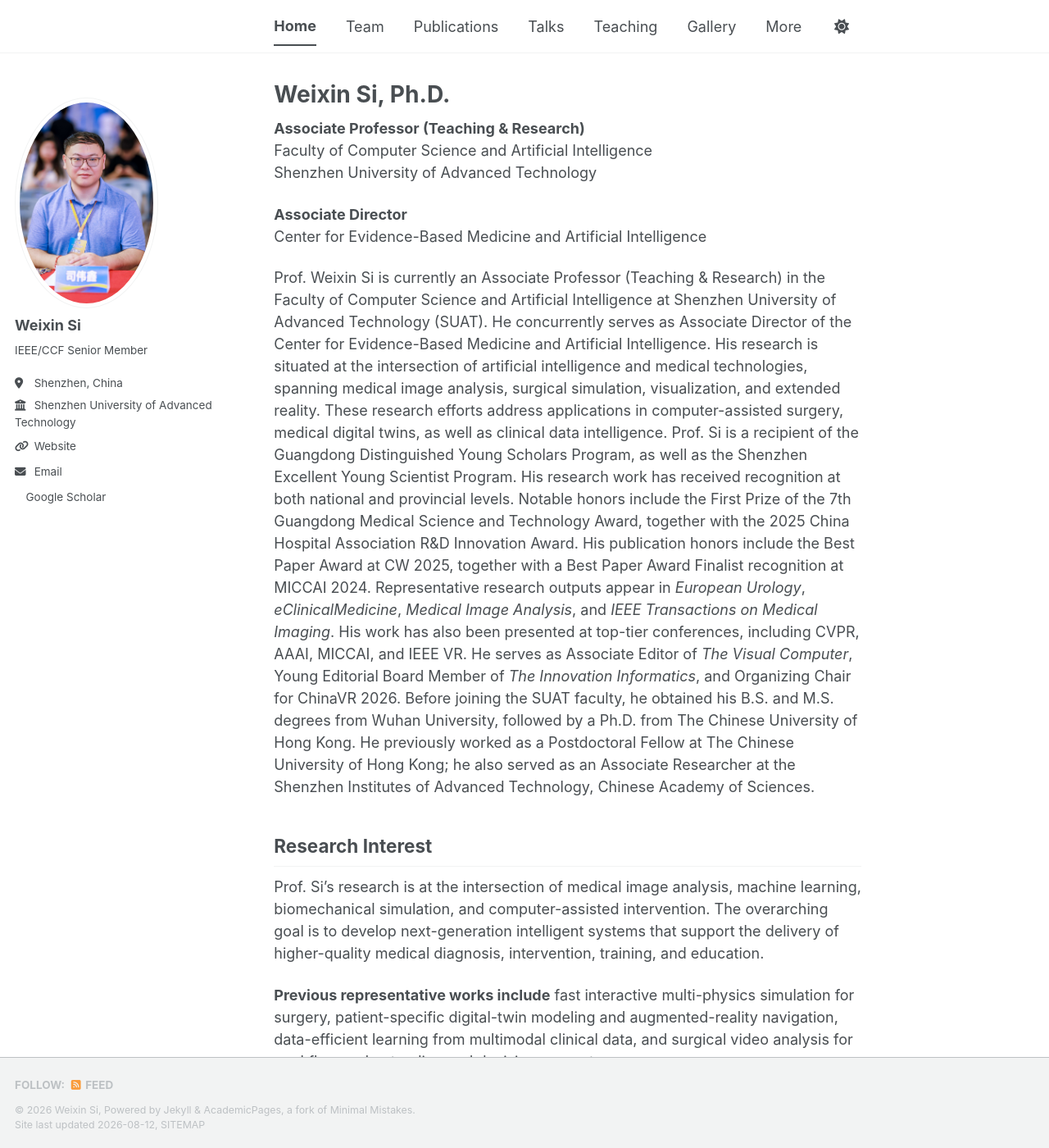
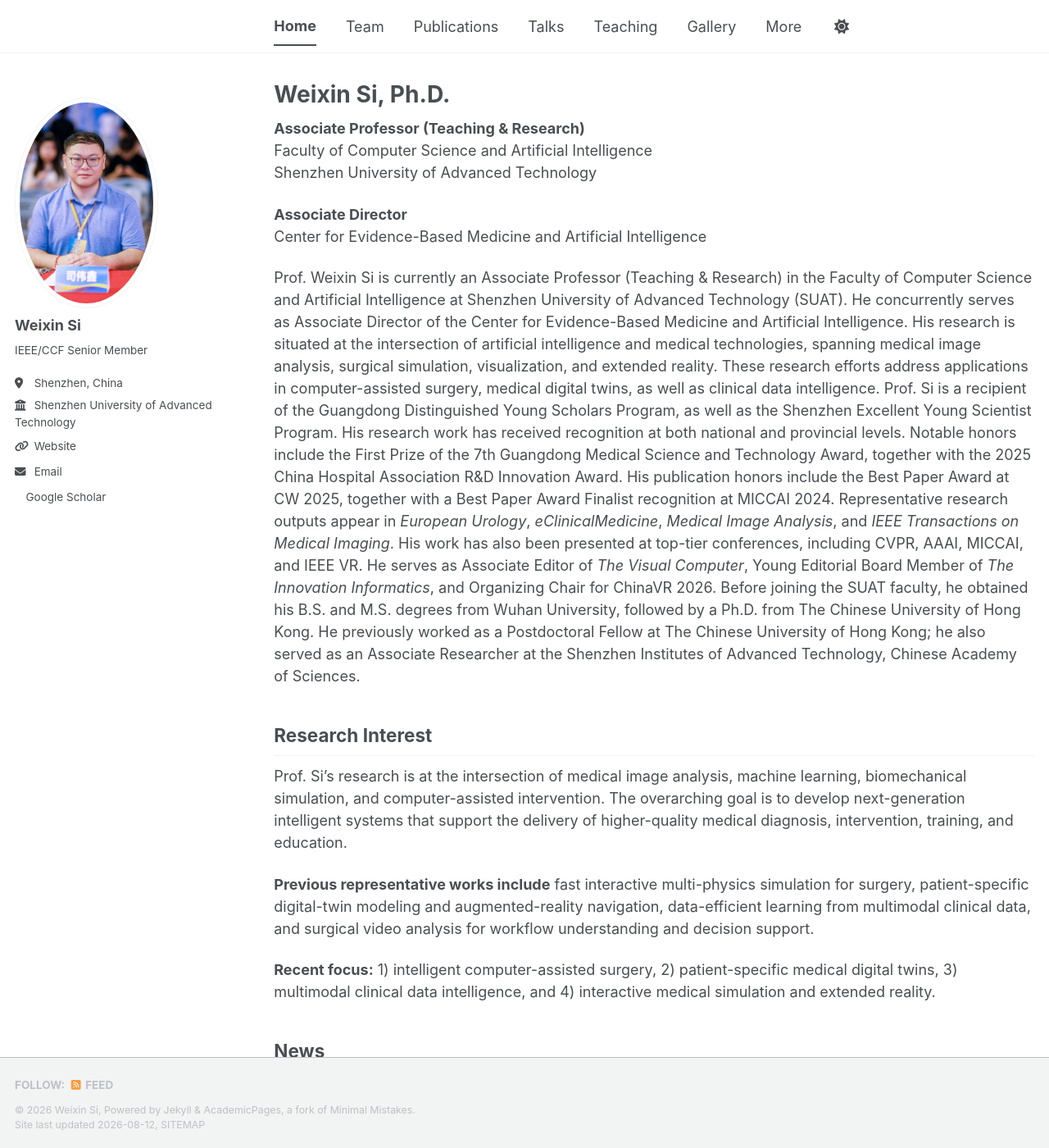
Before and after one commit to WeixinSi/weixinsi.github.io, a Jekyll site: the page built from _pages/about.md, in a window 1280 px wide and 1400 px high. Shown: the whole window at 82% size. Built offline with Jekyll 4.4.1, drawn with Linux system fonts in a browser that asks for light colours; a style sheet for code colours, icons or effects is not loaded.

Commit message:
balance desktop content layout

```diff
--- a/_sass/layout/_academic-profile.scss
+++ b/_sass/layout/_academic-profile.scss
@@ -34,6 +34,8 @@
   .page,
   .archive {
     @include span(9.5 of 12 last);
+    @include prefix(0.5 of 12);
+    padding-right: 0;
   }
 
   .masthead__menu {
```
Also changed, not shown: 1 other file.
